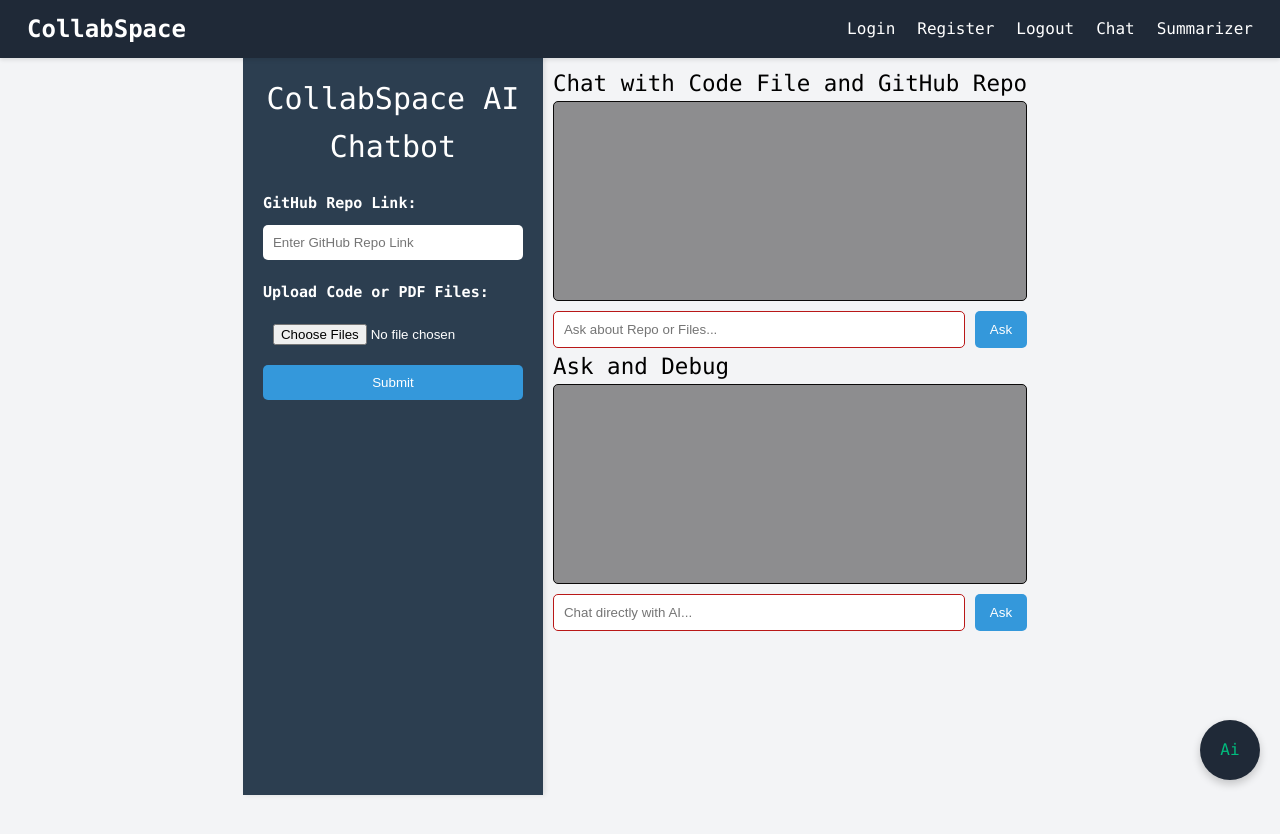
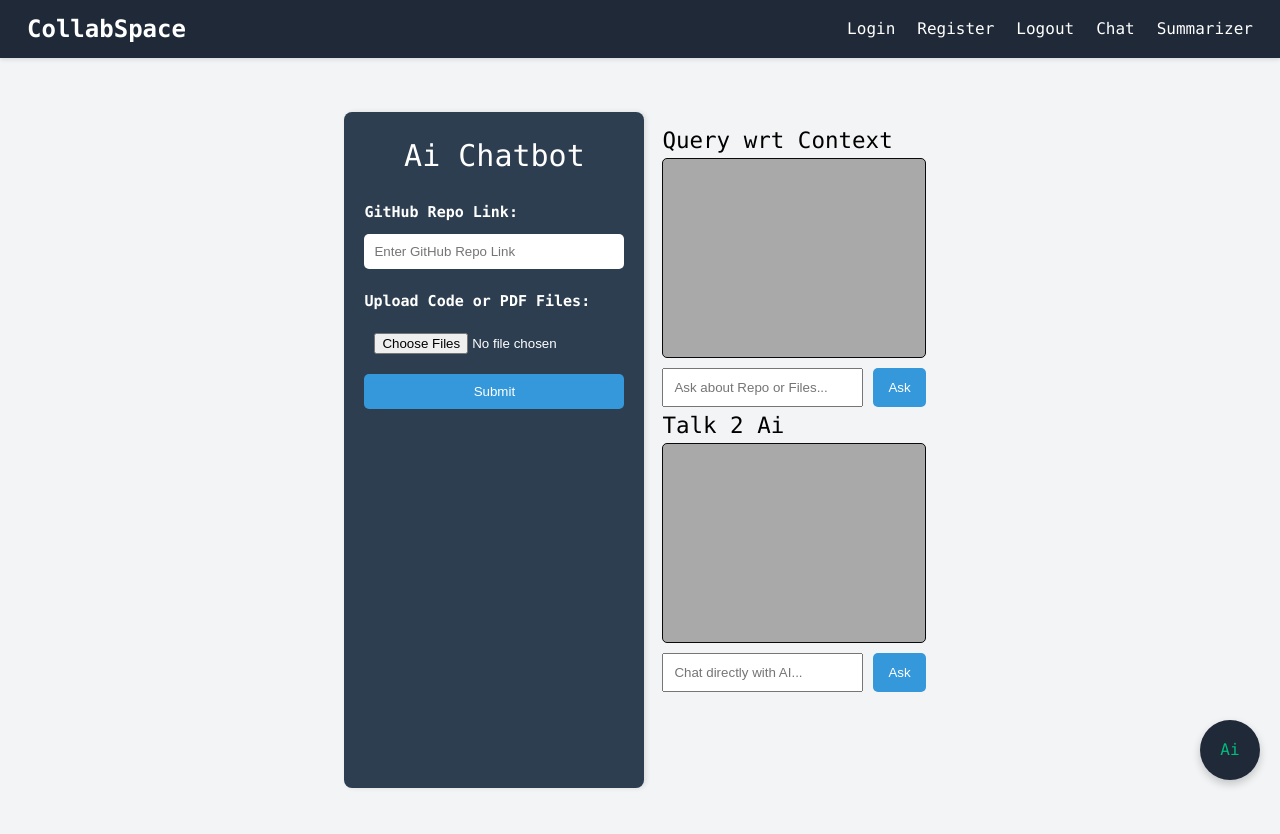
Before and after one commit to tanmay316/CollabSpace-Tracking-Student-Progress-in-Software-Projects, a Vue app in the folder frontend/: page /chatInterface in a window 1280 px wide. Shown: the top 834 px of the page. Before the commit the page ends 800 px from the top, so only its background shows below. Built offline with nearby package versions, Linux system fonts and the light colour scheme.

Commit message:
ui changes/ endpoints sync w/ py AI

```diff
--- a/frontend/src/components/ChatInterface.vue
+++ b/frontend/src/components/ChatInterface.vue
@@ -1,7 +1,7 @@
 <template>
   <div class="container">
     <div class="sidebar">
-      <h1>CollabSpace AI Chatbot</h1>
+      <h1>Ai Chatbot</h1>
       <form @submit.prevent="handleSubmit">
         <label for="repolink">GitHub Repo Link:</label>
         <input type="text" v-model="repolink" placeholder="Enter GitHub Repo Link" />
@@ -15,7 +15,7 @@
     </div>
 
     <div class="main-content">
-      <h2 style="color: black;">Chat with Code File and GitHub Repo</h2>
+      <h2 style="color: black;">Query wrt Context</h2>
       <div class="chat-section" ref="chatBox">
         <p v-for="(msg, index) in chatMessages" :key="index">
           <strong>{{ msg.role }}:</strong> {{ msg.content }}
@@ -26,7 +26,7 @@
         <button @click="sendMessage">Ask</button>
       </div>
 
-      <h2 style="color: black;">Ask and Debug</h2>
+      <h2 style="color: black;">Talk 2 Ai</h2>
       <div class="chat-section" ref="directChatBox">
         <p v-for="(msg, index) in directMessages" :key="index">
           <strong>{{ msg.role }}:</strong> {{ msg.content }}
@@ -146,10 +146,11 @@
 <style scoped>
 .container {
   display: flex;
+  gap: 0.5rem;
+  background-color: #f3f4f6;
   height: calc(100vh - 60px);
-  /* Adjusted height to account for navbar */
-  margin-top: 50px;
-  /* Add gap below navbar */
+  margin: 5rem;
+  padding: 2rem;
 }
 
 .sidebar {
@@ -159,6 +160,14 @@
   padding: 20px;
   box-shadow: 2px 0 5px rgba(0, 0, 0, 0.1);
   overflow-y: auto;
+  border-radius: 0.5rem;
+}
+
+.h1{
+  color: gray;
+  font-weight: bold;
+  font-size: 1.5rem;
+  margin-bottom: 1rem;
 }
 
 .sidebar h1 {
@@ -209,10 +218,9 @@
   border: 1px solid #0b0a0a;
   border-radius: 5px;
   padding: 10px;
-  background-color: #8d8d8f;
+  background-color: darkgrey;
   overflow-y: auto;
   max-height: 200px;
-  /* Reduced height for better fit */
   margin-bottom: 10px;
 }
 
@@ -224,8 +232,6 @@
 .chat-input input {
   flex-grow: 1;
   padding: 10px;
-  border: 1px solid #b91818;
-  border-radius: 5px;
 }
 
 .chat-input button {
--- a/frontend/src/components/ChatUsers.vue
+++ b/frontend/src/components/ChatUsers.vue
@@ -2,7 +2,7 @@
   <div class="chat-users">
     <h2>Chat</h2>
     <ul>
-    <RouterLink to='/chatInterface'>
+    <RouterLink to='/'>
       <li
         v-for="user in users"
         :key="user.id"
--- a/frontend/src/views/SummaryAI.vue
+++ b/frontend/src/views/SummaryAI.vue
@@ -1,7 +1,7 @@
 <template>
     <div class="container">
         <div class="sidebar">
-            <h1>Upload and Chat</h1>
+            <h1>Upload</h1>
             <input type="file" ref="fileInput" multiple />
             <button @click="uploadFiles">Submit & Process</button>
         </div>
@@ -23,14 +23,14 @@
                 <input type="text" v-model="question" placeholder="Ask a question or summarize..."
                     @keypress.enter="askQuestion" />
                 <button @click="askQuestion">Ask</button>
-                <button @click="summarizeFile">Summarize</button> <!-- Summarize button -->
+                <button @click="summarizeFile">Summarize</button>
             </div>
         </div>
     </div>
 </template>
 
 <script>
-const API_BASE_URL = "http://127.0.0.1:5000/api/pdf"; // Adjust to match your backend API
+const API_BASE_URL = "http://127.0.0.1:5000/api/pdf";
 
 export default {
     data() {
@@ -140,9 +140,14 @@
 .container {
     display: flex;
     height: calc(100vh - 70px);
-    /* Adjust for navbar */
-    margin-top: 70px;
-    /* Margin for navbar */
+    margin: 5rem;
+}
+
+h1{
+    color: gray;
+    font-weight: bold;
+    font-size: 1.5rem;
+    margin-bottom: 1rem;
 }
 
 .sidebar {
@@ -183,11 +188,6 @@
     border-left: 1px solid #ddd;
 }
 
-h1 {
-    text-align: center;
-    color: black;
-}
-
 .messages {
     flex-grow: 1;
     overflow-y: auto;
@@ -220,9 +220,11 @@
 }
 
 .chat-input {
+    gap: 0.5rem;
     display: flex;
-    gap: 10px;
-    margin-top: 10px;
+    padding: 0.5rem 0;
+    justify-content: space-between;
+    align-items: baseline;
 }
 
 .chat-input input {
```
